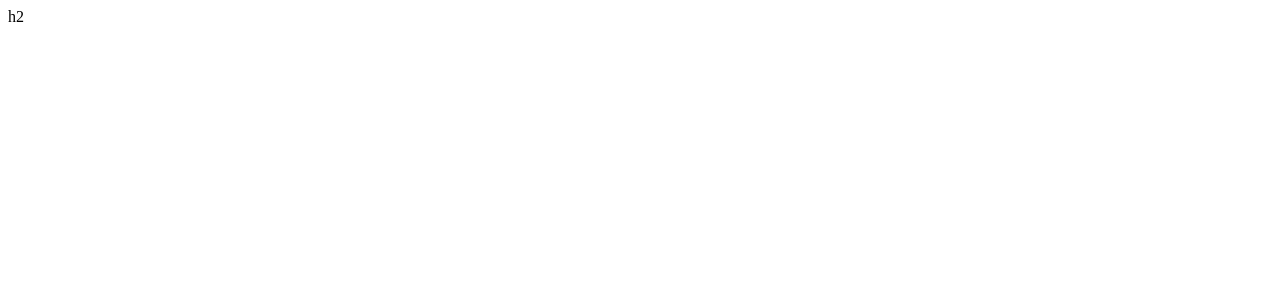
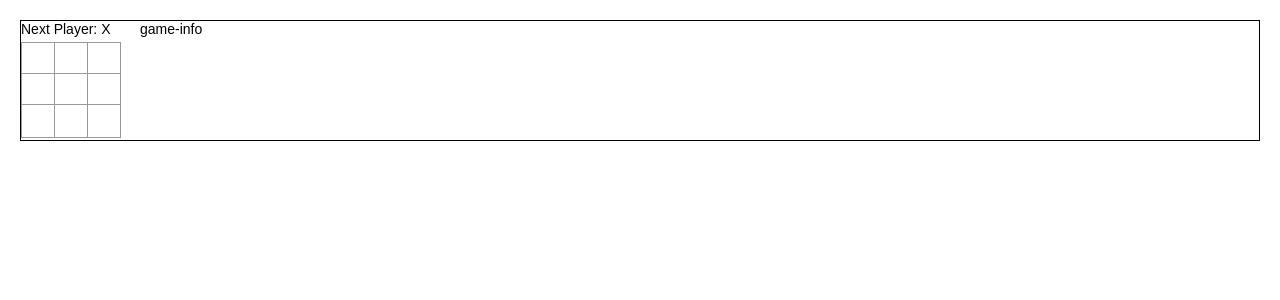
Before and after one commit to wkdwhdghks/tictactoe, a React (Create React App) app: page / in a window 1280 px wide. Shown: the top 300 px of the page. Built offline with nearby package versions, Linux system fonts and the light colour scheme.

Commit message:
[Feat] X, O 순서대로 추가해주기 구현

```diff
--- a/src/App.css
+++ b/src/App.css
@@ -0,0 +1,11 @@
+.game {
+  display: flex;
+  border: 1px solid;
+}
+
+.game-board {
+}
+
+.game-info {
+  margin-left: 20px;
+}
--- a/src/App.js
+++ b/src/App.js
@@ -1,7 +1,13 @@
 import "./App.css";
+import Board from "./components/Board";
 
-function App() {
-  return <div>h2</div>;
+export default function App() {
+  return (
+    <div className="game">
+      <div className="game-board">
+        <Board />
+      </div>
+      <div className="game-info">game-info</div>
+    </div>
+  );
 }
-
-export default App;
--- /dev/null
+++ b/src/components/Board.css
@@ -0,0 +1,3 @@
+.status {
+  margin-bottom: 10px;
+}
--- /dev/null
+++ b/src/components/Board.jsx
@@ -0,0 +1,45 @@
+import Square from "./Square";
+import "./Board.css";
+import { useState } from "react";
+
+export default function Board() {
+  const [squares, setSquares] = useState(Array(9).fill(null));
+  const [toggle, setToggle] = useState(false);
+
+  const handleClick = (i) => {
+    let newSquares = [...squares];
+    if (toggle === false) {
+      newSquares[i] = "X";
+      setToggle(true);
+    } else if (toggle === true) {
+      newSquares[i] = "O";
+      setToggle(false);
+    }
+    setSquares(newSquares);
+  };
+
+  const renderSquare = (i) => {
+    return <Square value={squares[i]} onClick={() => handleClick(i)} />;
+  };
+
+  return (
+    <div>
+      <div className="status">Next Player: X</div>
+      <div className="board-row">
+        {renderSquare(0)}
+        {renderSquare(1)}
+        {renderSquare(2)}
+      </div>
+      <div className="board-row">
+        {renderSquare(3)}
+        {renderSquare(4)}
+        {renderSquare(5)}
+      </div>
+      <div className="board-row">
+        {renderSquare(6)}
+        {renderSquare(7)}
+        {renderSquare(8)}
+      </div>
+    </div>
+  );
+}
--- /dev/null
+++ b/src/components/Square.css
@@ -0,0 +1,11 @@
+.square {
+  background-color: #ffffff;
+  border: 1px solid #999999;
+  font-size: 24px;
+  height: 34px;
+  margin-right: -1px;
+  margin-top: -5px;
+  padding: 0;
+  text-align: center;
+  width: 34px;
+}
--- /dev/null
+++ b/src/components/Square.jsx
@@ -0,0 +1,9 @@
+import "./Square.css";
+
+export default function Square({ value, onClick }) {
+  return (
+    <button className="square" onClick={onClick}>
+      {value}
+    </button>
+  );
+}
--- a/src/index.css
+++ b/src/index.css
@@ -0,0 +1,9 @@
+body {
+  font: 14px "Century Gothic", Futura, sans-serif;
+  margin: 20px;
+}
+
+ol,
+ul {
+  padding-left: 30px;
+}
```
